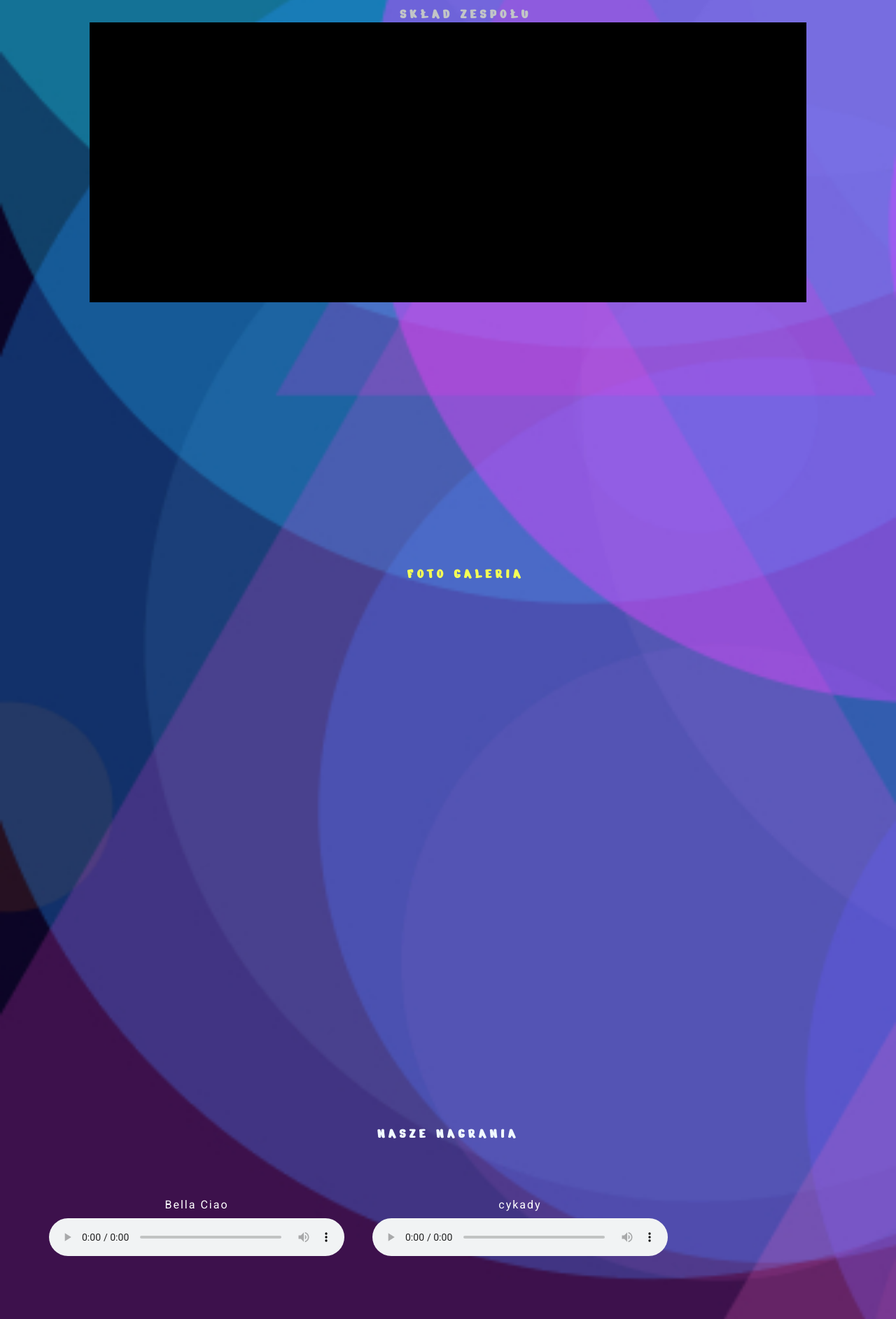
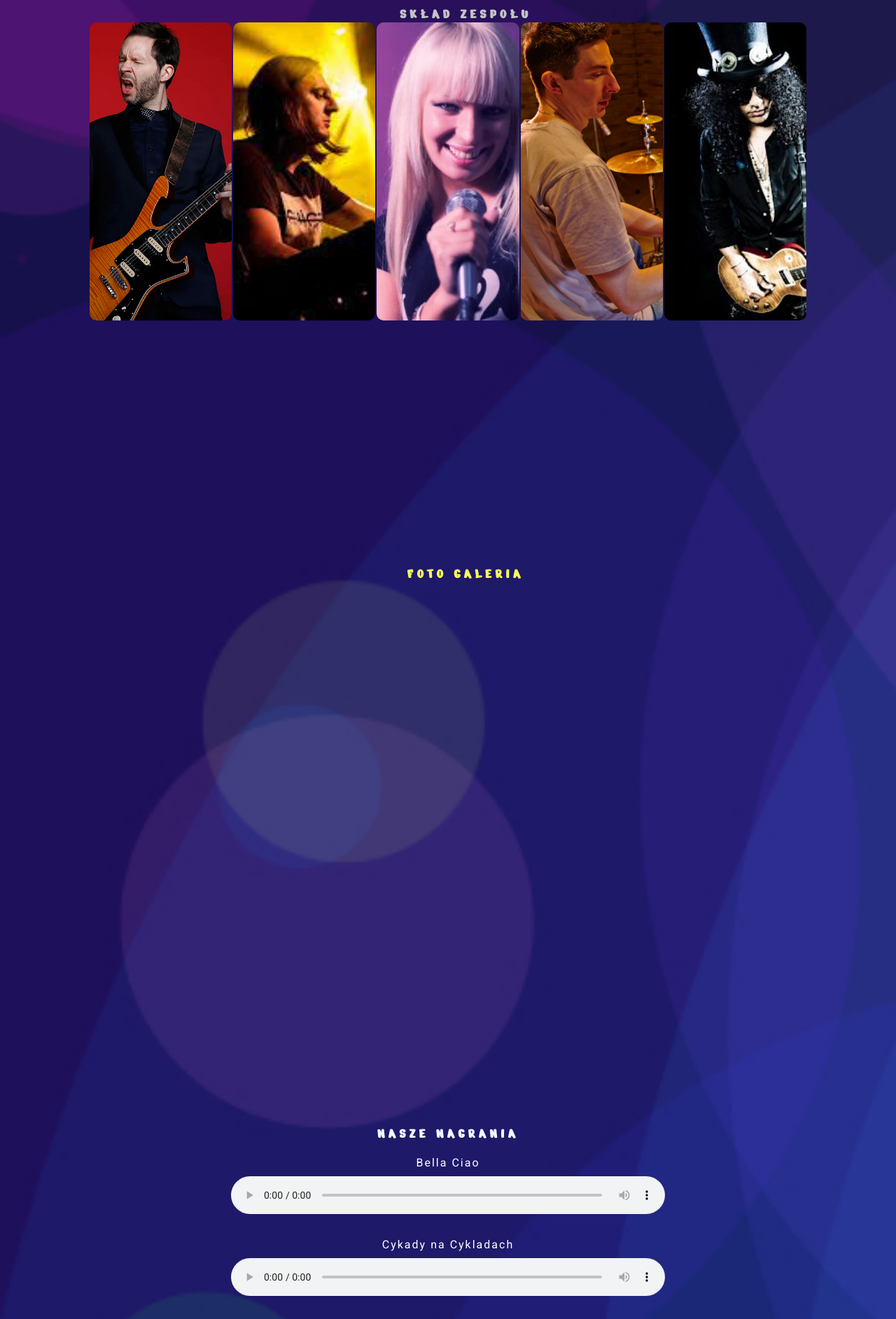
Before and after one commit to pkotwica/Abis---music-band-, a plain HTML site: page index.html in a window 1280 px wide. Shown: the part 912-2797 px from the top of the page at 70% size. Drawn offline with Linux system fonts and the light colour scheme; a script that the page names is missing.

Commit message:
create about person cards

```diff
--- a/index.html
+++ b/index.html
@@ -29,6 +29,26 @@
     <section id="about" class="about">
     <h2 class="about__titel">skład zespołu</h2>
     <div class="about__team">
+        <div class="about__person">
+            <p>gitarzysta</p>
+            <h3>Tomek</h3>
+        </div>
+        <div class="about__person">
+            <p>klawiszowiec</p>
+            <h3>Janusz</h3>
+        </div>
+        <div class="about__person">
+            <p>wokalistka</p>
+            <h3>Magda</h3>
+        </div>
+        <div class="about__person">
+            <p>perkusista</p>
+            <h3>Łukasz</h3>
+        </div>
+        <div class="about__person">
+            <p>basista</p>
+            <h3>Kamil</h3>
+        </div>
 
     </div>
 
@@ -52,7 +72,7 @@
 
         </div>
         <div class="music_item">
-            <p>cykady   </p>
+            <p>Cykady na Cykladach</p>
                <audio controls >
                 <source src="./music/cykady-demo2.wav" type="audio/ogg">
 
@@ -65,9 +85,12 @@
        <div class="contact__text">
         <h2>kontakt</h2>
         <p>Jeżeli chcesz się spotkać na przesłuchanie zaproponować granie na swojej imprezie   kontakt z nami znajdziezsz poniżej </p>
+        <p>tel.: 600 000 000</p>
+        <p>@mail.: kamil@gmail.com</p>
+
        </div>
         <div class="contact__img">
-            duży obrazek zespołu  :D
+
 
         </div>
     </section>
--- a/scss/main.scss
+++ b/scss/main.scss
@@ -1,9 +1,11 @@
 //********************  imports
 @import url('https://fonts.googleapis.com/css2?family=Roboto&display=swap');
 @import url('https://fonts.googleapis.com/css2?family=Nerko+One&display=swap');
+@import url('https://fonts.googleapis.com/css2?family=Caveat&display=swap');
 
 // ***********************variables
 $simple-text:'Roboto', sans-serif;
+$hand-text:'Caveat', cursive;
 $big-text:'Nerko One', cursive;
 $rainbow:linear-gradient(90deg, #0f2188 , #218108 , #d3d011 , #bb4415 , #6e061d ,);
 //********************* ground css
@@ -15,7 +17,7 @@ $rainbow:linear-gradient(90deg, #0f2188 , #218108 , #d3d011 , #bb4415 , #6e061d
   box-sizing: border-box;
 }
 body{
-  background: url("../img/kółka\ i\ tr.jpg");
+  background: url("../img/bg_bggenerator_com\ \(1\).jpg");
   background-repeat: no-repeat;
   background-size: cover;
 }
@@ -56,6 +58,7 @@ section {
   z-index: 10;
 }
 .list {
+
   text-align: center;
   text-justify: center;
     &__item {
@@ -63,7 +66,7 @@ section {
     display: inline-block;
     font-size: 22px;
     text-transform: uppercase;
-    margin: 2px 20px;
+    margin: 20px;
     padding: 5px;
     border: 2px solid blue;
     border-radius: 5px;
@@ -157,25 +160,89 @@ border-radius: 20px;
 // **********************about
 .about {
   width: 100vw;
-  // background: #101147;
-  // background: $rainbow;
-  background-size: 300%;
-  background-position:left;
   color: #c2c5c7;
   text-align: center;
   justify-items: center;
   align-items: center;
-  transition: background-position 2s;
-  &:hover{
-    background-position: right;
-  }
+
+
   &__team{
     width: 80vw;
     height: 400px;
     margin: auto;
-    display: flex;
-    background: #000;
+    display: grid;
+    // background: #000;
+    grid-template-columns: 1fr 1fr 1fr 1fr 1fr;
+    gap: 2px;
 
+  }
+  &__person{
+
+    height: 100%;
+    background-size:cover ;
+    background-position:center ;
+    background-repeat: no-repeat;
+    border-radius: 10px;
+    transition: all 0.3s ease-out;
+    &:hover{
+      transform: scale(1.2);
+      z-index:100;
+    }
+
+    &:hover p, &:hover h3 {
+      width: 100%;
+    }
+    p{
+      text-transform: uppercase;
+      margin-top: 350px;
+
+    }
+    p, h3{
+      display: flex;
+      width: 0px;
+      align-items: center;
+      margin-left: auto;
+      margin-right: auto;
+      padding: 0;
+      color: white;
+      overflow: hidden;
+      font-family: $hand-text;
+      font-size: 30px;
+      background: url("../img/bg_bggenerator_com\ \(1\).jpg");
+      background-size: cover;
+      transition: all 0.3s ease-in-out;
+    }
+
+  }
+  &__person:nth-child(1){
+    background: url("../img/gitarzysta.jpg");
+    background-size:cover ;
+    background-position:center ;
+    background-repeat: no-repeat;
+  }
+  &__person:nth-child(2){
+    background: url("../img/klawiszowiec.jpg");
+    background-size:cover ;
+    background-position:center ;
+    background-repeat: no-repeat;
+  }
+  &__person:nth-child(3){
+    background: url("../img/wokalistka.jpg");
+    background-size:cover ;
+    background-position-x:-450px ;
+    background-repeat: no-repeat;
+  }
+  &__person:nth-child(4){
+    background: url("../img/perkusista.jpg");
+    background-size:cover ;
+    background-position:left ;
+    background-repeat: no-repeat;
+  }
+  &__person:nth-child(5){
+    background: url("../img/bassista.jpg");
+    background-size:cover ;
+    background-position:center ;
+    background-repeat: no-repeat;
   }
 
 
@@ -206,14 +273,16 @@ border-radius: 20px;
     padding: 0px 20px;
   }
   .music_list{
-    display: flex;
-    width: 80vw;
-    padding: 50px;
+    display: grid;
+    grid-column: 1fr;
+    width: 50vw;
+    align-items: center;
+    margin: auto;
   }
   .music_item {
     display: block;
     width: 100%;
-    padding: 20px;
+    padding: 10px;
 }
 
 .music_item p {
@@ -253,7 +322,7 @@ border-radius: 20px;
     width: 50vw;
     height: 100%;
     padding-top: 20vh;
-    ba
+    padding: 50px;
     display: inline-block;
     background: rgba( 95, 11, 86, 0.35 );
 box-shadow: 0 8px 32px 0 rgba( 31, 38, 135, 0.37 );
```
Also changed, not shown: css/main.css, img/bg_bggenerator_com (1).jpg (added), 1 other file.
